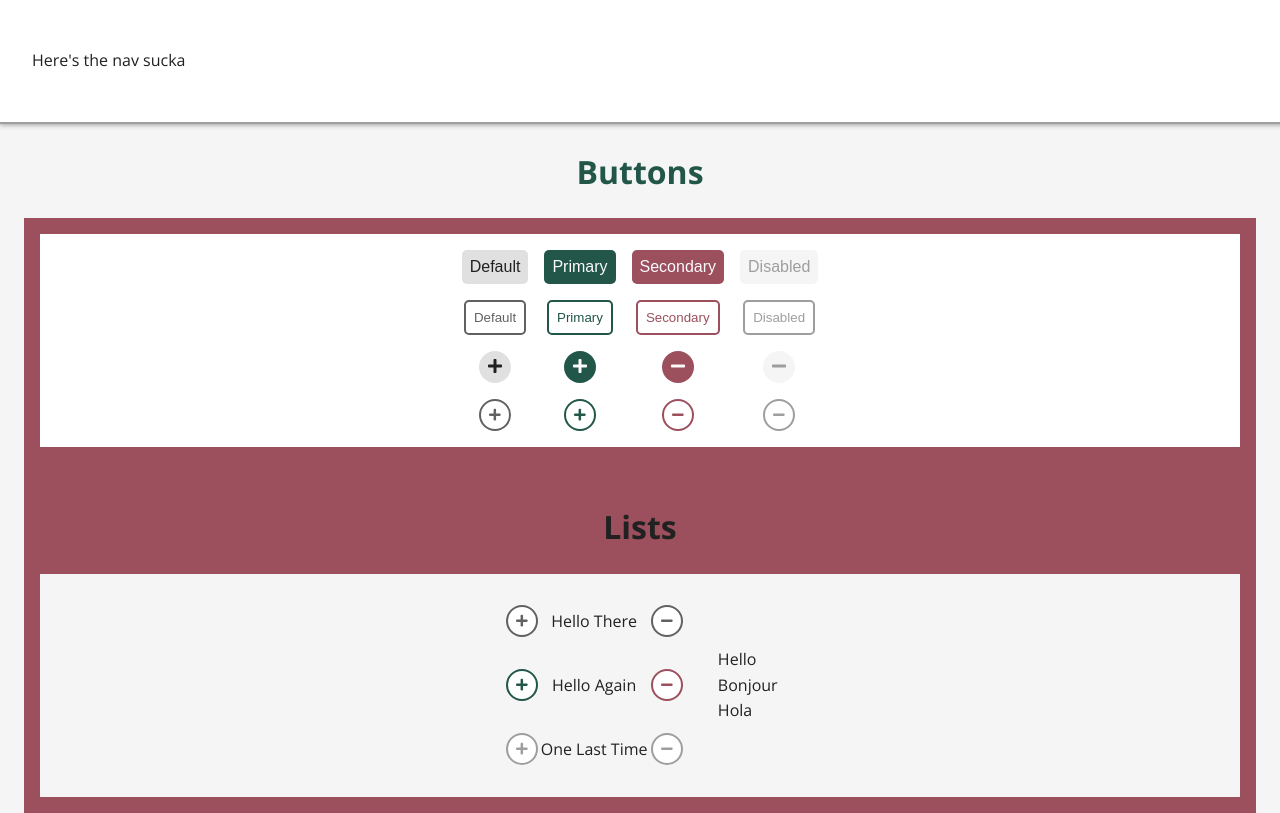
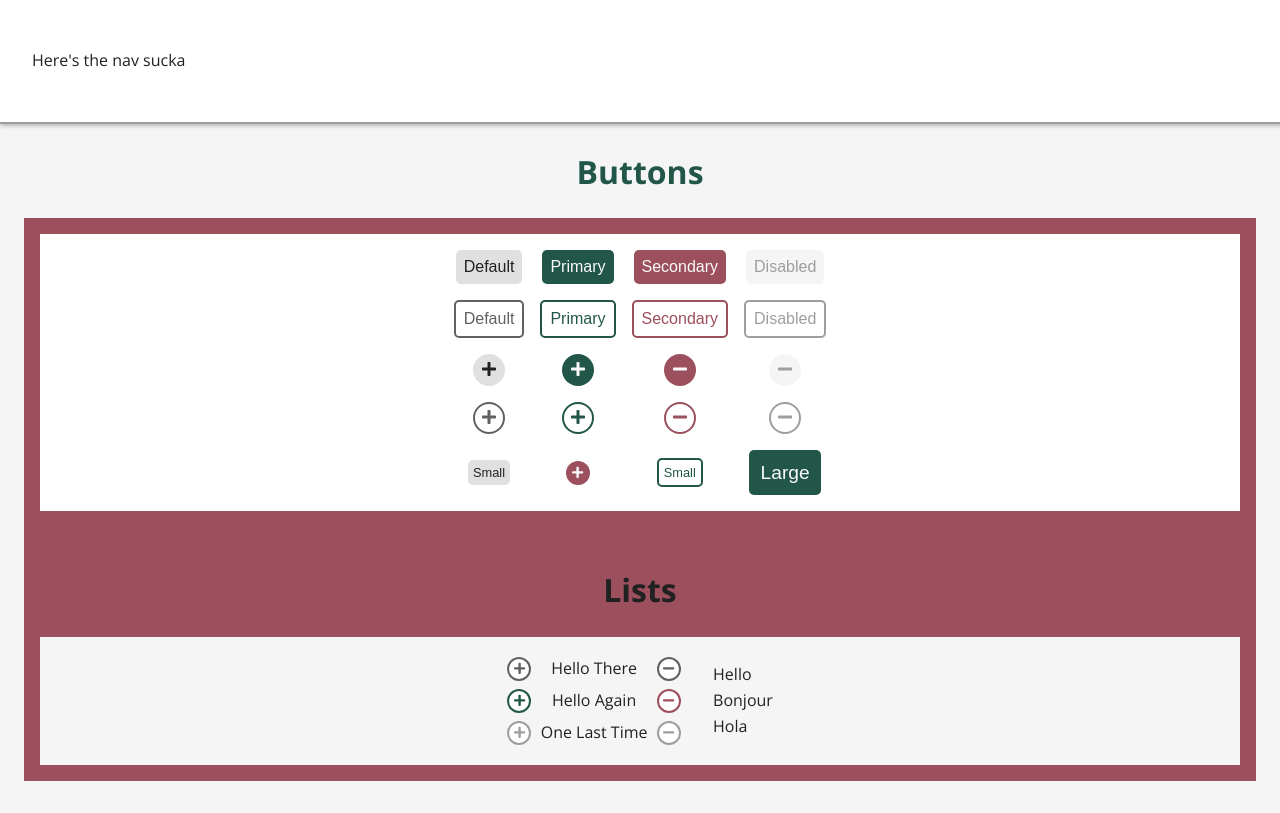
Before and after one commit to dillontitcomb/today, a Next.js app: page /styles in a window 1280 px wide. Shown: the top 813 px of the page. Built offline with nearby package versions, Linux system fonts and the light colour scheme.

Commit message:
add small button sizes.

```diff
--- a/components/layout/Buttons.js
+++ b/components/layout/Buttons.js
@@ -69,9 +69,9 @@ const handleOutlineTextColor = ({ buttonstyle, theme }) => {
 export const Button = styled.button`
   display: inline-block;
   background-color: ${(props) => handleBgColorType(props)};
-  font-size: 1rem;
+  font-size: ${(props) => (props.small ? 0.8 : props.large ? 1.2 : 1)}rem;
   color: ${(props) => handleTextColorType(props)};
-  padding: 0.5rem;
+  padding: ${(props) => (props.small ? 0.3 : props.large ? 0.7 : 0.5)}rem;
   border: none;
   cursor: pointer;
   outline: none;
@@ -85,7 +85,8 @@ export const Button = styled.button`
 
 export const OutlineButton = styled.button`
   display: inline-block;
-  padding: 0.5rem;
+  font-size: ${(props) => (props.small ? 0.8 : props.large ? 1.2 : 1)}rem;
+  padding: ${(props) => (props.small ? 0.3 : props.large ? 0.7 : 0.5)}rem;
   border-radius: 5px;
   background-color: ${({ theme }) => theme.colors.background};
   cursor: pointer;
@@ -103,8 +104,8 @@ export const IconButton = styled(Button)`
   min-width: 0px;
   padding: 0;
   margin: 0;
-  height: 2rem;
-  width: 2rem;
+  height: ${(props) => (props.small ? 1.5 : props.large ? 2.5 : 2)}rem;
+  width: ${(props) => (props.small ? 1.5 : props.large ? 2.5 : 2)}rem;
   border-radius: 100%;
 `;
 
@@ -113,8 +114,8 @@ export const IconOutlineButton = styled(OutlineButton)`
   min-width: 0px;
   padding: 0;
   margin: 0;
-  height: 2rem;
-  width: 2rem;
+  height: ${(props) => (props.small ? 1.5 : props.large ? 2.5 : 2)}rem;
+  width: ${(props) => (props.small ? 1.5 : props.large ? 2.5 : 2)}rem;
   border-radius: 100%;
 `;
 
--- a/pages/styles/buttons.js
+++ b/pages/styles/buttons.js
@@ -34,6 +34,14 @@ export default function buttons(props) {
           <PlusOutlineButton buttonstyle='primary' />
           <MinusOutlineButton buttonstyle='secondary' />
           <MinusOutlineButton buttonstyle='disabled' />
+          <Button small>Small</Button>
+          <PlusButton buttonstyle='secondary' small></PlusButton>
+          <OutlineButton buttonstyle='primary' small>
+            Small
+          </OutlineButton>
+          <Button buttonstyle='primary' large>
+            Large
+          </Button>
         </GridColumnsContainer>
       </Container>
     </>
--- a/pages/styles/lists.js
+++ b/pages/styles/lists.js
@@ -26,15 +26,19 @@ const ListItem = styled.li`
 const IconListItem = styled.div`
   display: grid;
   grid-template-columns: auto 1fr auto;
-  grid-gap: 0.2rem;
+  grid-gap: 0.4rem;
   justify-content: center;
-  padding: 0.2rem;
+  align-items: center;
   &:hover {
     background-color: ${({ theme }) => theme.colors.midGrey};
   }
   > * {
     place-self: center;
   }
+`;
+
+const PlusMinusText = styled.span`
+  padding: 0.2rem;
 `;
 
 const PlusMinusListItem = (props) => {
@@ -50,9 +54,9 @@ const PlusMinusListItem = (props) => {
   }
   return (
     <IconListItem>
-      <PlusOutlineButton buttonstyle={plusStyle}></PlusOutlineButton>
-      <p>{props.children}</p>
-      <MinusOutlineButton buttonstyle={minusStyle}></MinusOutlineButton>
+      <PlusOutlineButton buttonstyle={plusStyle} small></PlusOutlineButton>
+      <PlusMinusText>{props.children}</PlusMinusText>
+      <MinusOutlineButton buttonstyle={minusStyle} small></MinusOutlineButton>
     </IconListItem>
   );
 };
```
